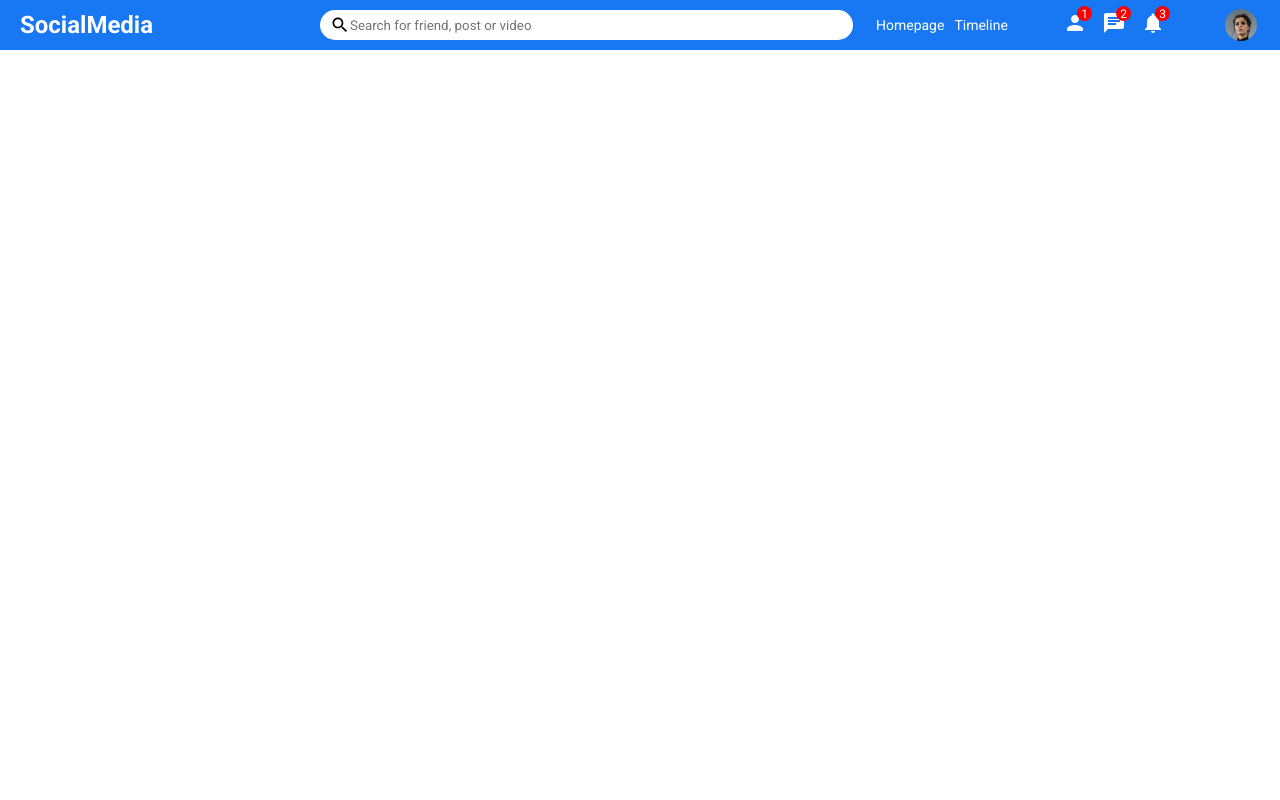
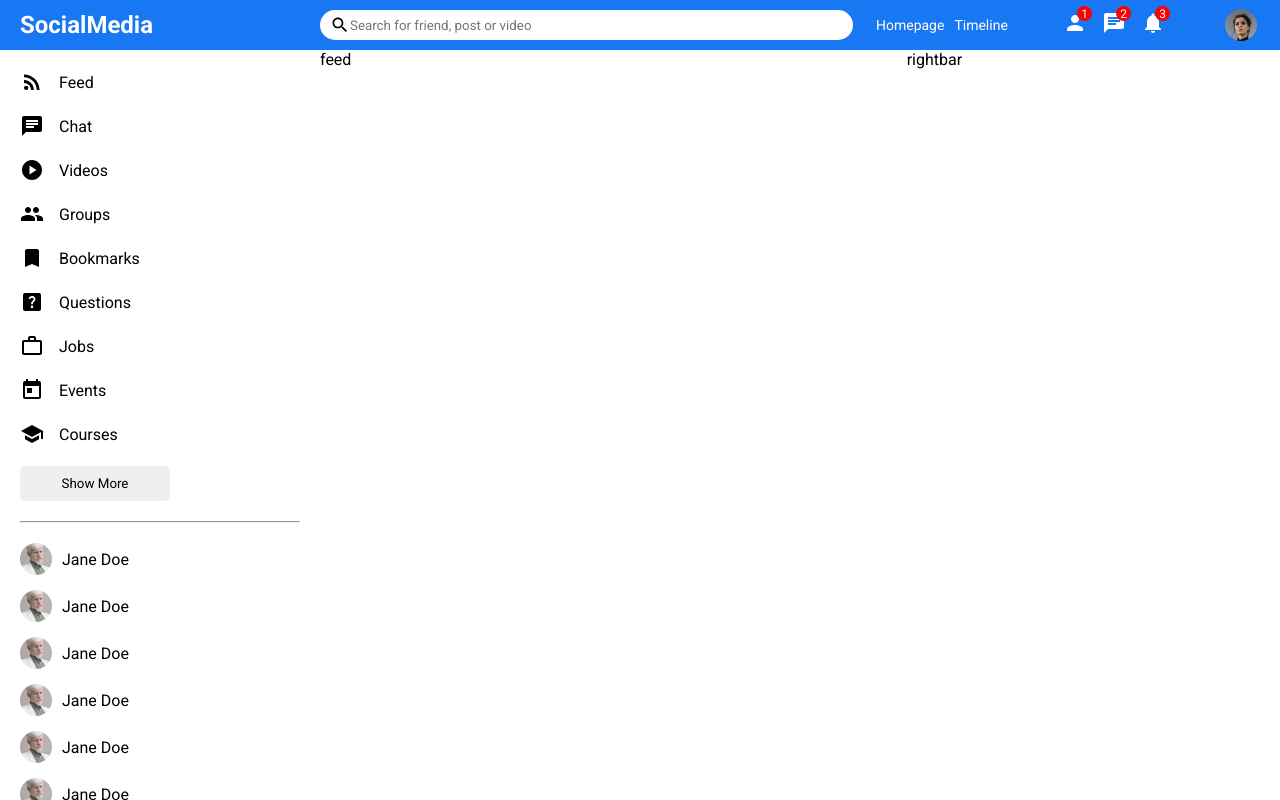
Before and after one commit to bagi24/Social-media-App, a React (Create React App) app: page / in a window 1280 px wide. Built offline with nearby package versions, Linux system fonts and the light colour scheme.

Commit message:
Add sidebar Component

```diff
--- /dev/null
+++ b/src/components/feed/Feed.jsx
@@ -0,0 +1,9 @@
+import "./feed.css";
+
+export default function Feed() {
+  return (
+    <div className="feed">
+      feed
+    </div>
+  )
+}
--- /dev/null
+++ b/src/components/feed/feed.css
@@ -0,0 +1,4 @@
+.feed {
+
+    flex: 5.5;
+}
--- /dev/null
+++ b/src/components/rightbar/Rightbar.jsx
@@ -0,0 +1,9 @@
+import "./rightbar.css";
+
+export default function Rightbar() {
+  return (
+    <div className="rightbar">
+      rightbar
+    </div>
+  )
+}
--- /dev/null
+++ b/src/components/rightbar/rightbar.css
@@ -0,0 +1,4 @@
+.rightbar {
+
+    flex: 3.5;
+}
--- /dev/null
+++ b/src/components/sidebar/Sidebar.jsx
@@ -0,0 +1,139 @@
+import "./sidebar.css"
+
+import {RssFeed,Chat, PlayCircle, People, TurnedIn, HelpCenter,WorkOutline, Today, School }from '@mui/icons-material';
+
+export default function Sidebar() {
+  return (
+    <div className="sidebar">
+     <div className="sidebarWrapp">
+<ul className="sidebarList">
+
+  <li className="sidebarListItem">
+<RssFeed  className="sidebarIcon"/>
+<span className="sidebarItemText">
+  Feed
+</span>
+  </li>
+
+  <li className="sidebarListItem">
+< Chat className="sidebarIcon"/>
+<span className="sidebarItemText">
+  Chat
+</span>
+  </li>
+
+  <li className="sidebarListItem">
+< PlayCircle className="sidebarIcon"/>
+<span className="sidebarItemText">
+  Videos
+</span>
+  </li>
+
+
+  <li className="sidebarListItem">
+< People className="sidebarIcon"/>
+<span className="sidebarItemText">
+  Groups
+</span>
+  </li>
+
+
+  <li className="sidebarListItem">
+< TurnedIn className="sidebarIcon"/>
+<span className="sidebarItemText">
+  Bookmarks
+</span>
+  </li>
+
+
+  <li className="sidebarListItem">
+< HelpCenter className="sidebarIcon"/>
+<span className="sidebarItemText">
+  Questions
+</span>
+  </li>
+
+
+  <li className="sidebarListItem">
+< WorkOutline className="sidebarIcon"/>
+<span className="sidebarItemText">
+  Jobs
+</span>
+  </li>
+
+  <li className="sidebarListItem">
+< Today className="sidebarIcon"/>
+<span className="sidebarItemText">
+  Events
+</span>
+  </li>
+
+  <li className="sidebarListItem">
+< School className="sidebarIcon"/>
+<span className="sidebarItemText">
+  Courses
+</span>
+  </li>
+
+</ul>
+
+<button className="sidebarbutton"> Show More</button>
+<hr className="sidebarHr"/>
+<ul className="sidebarFriendList">
+
+  <li className="sidebarFriend">
+
+    <img  className="sidebarFriendImg" src="/assets/persons/2.jpeg" alt="" />
+    <span className="sidebarFriendName"> Jane Doe</span>
+  </li>
+  <li className="sidebarFriend">
+
+    <img  className="sidebarFriendImg" src="/assets/persons/2.jpeg" alt="" />
+    <span className="sidebarFriendName"> Jane Doe</span>
+  </li>
+  <li className="sidebarFriend">
+
+    <img  className="sidebarFriendImg" src="/assets/persons/2.jpeg" alt="" />
+    <span className="sidebarFriendName"> Jane Doe</span>
+  </li>
+  <li className="sidebarFriend">
+
+    <img  className="sidebarFriendImg" src="/assets/persons/2.jpeg" alt="" />
+    <span className="sidebarFriendName"> Jane Doe</span>
+  </li>
+  <li className="sidebarFriend">
+
+    <img  className="sidebarFriendImg" src="/assets/persons/2.jpeg" alt="" />
+    <span className="sidebarFriendName"> Jane Doe</span>
+  </li>
+  <li className="sidebarFriend">
+
+    <img  className="sidebarFriendImg" src="/assets/persons/2.jpeg" alt="" />
+    <span className="sidebarFriendName"> Jane Doe</span>
+  </li>
+  <li className="sidebarFriend">
+
+    <img  className="sidebarFriendImg" src="/assets/persons/2.jpeg" alt="" />
+    <span className="sidebarFriendName"> Jane Doe</span>
+  </li>
+  <li className="sidebarFriend">
+
+    <img  className="sidebarFriendImg" src="/assets/persons/2.jpeg" alt="" />
+    <span className="sidebarFriendName"> Jane Doe</span>
+  </li>
+  <li className="sidebarFriend">
+
+    <img  className="sidebarFriendImg" src="/assets/persons/2.jpeg" alt="" />
+    <span className="sidebarFriendName"> Jane Doe</span>
+  </li>
+  <li className="sidebarFriend">
+
+    <img  className="sidebarFriendImg" src="/assets/persons/2.jpeg" alt="" />
+    <span className="sidebarFriendName"> Jane Doe</span>
+  </li>
+</ul>
+
+     </div>
+    </div>
+  )
+}
--- /dev/null
+++ b/src/components/sidebar/sidebar.css
@@ -0,0 +1,80 @@
+.sidebar {
+
+    flex: 3;
+    height: calc(100vh - 50px);
+   overflow: scroll;
+
+
+}
+
+::-webkit-scrollbar {
+    width: 5px;
+}
+
+::-webkit-scrollbar-track {
+    background-color: #f1f1f1;
+}
+::-webkit-scrollbar-thumb{
+   background-color: rgb(181, 177, 177);
+}
+
+.sidebarWrapp {
+
+    padding: 20px;
+
+
+}
+
+
+.sidebarList {
+    padding: 0;
+    margin: 0;
+    list-style: none;
+    ;
+}
+
+.sidebarListItem {
+    display: flex;
+    align-items: center;
+    margin-bottom: 20px;
+}
+
+.sidebarIcon {
+    margin-right: 15px;
+}
+
+.sidebarbutton {
+    width: 150px;
+    border: none;
+    padding: 10px;
+    border-radius: 5px;
+    font-weight: 500;
+}
+
+
+.sidebarHr {
+
+    margin: 20px 0 ;
+}
+
+
+.sidebarFriendList {
+    padding: 0;
+    margin: 0;
+    list-style: none;
+
+}
+.sidebarFriend {
+
+display: flex;
+align-items: center;
+margin-bottom: 15px;
+}
+
+.sidebarFriendImg {
+    width: 32px;
+    height: 32px;
+    border-radius: 50%;
+    object-fit: cover;
+    margin-right: 10px;
+}
--- a/src/pages/home/Home.js
+++ /dev/null
@@ -1,8 +0,0 @@
-import Topbar from "../../components/topbar/Topbar";
-
-
-export default function Home() {
-  return (
-    <Topbar />
-  )
-}
--- /dev/null
+++ b/src/pages/home/Home.jsx
@@ -0,0 +1,25 @@
+import Topbar from "../../components/topbar/Topbar";
+import Sidebar from "../../components/sidebar/Sidebar";
+import Feed from "../../components/feed/Feed";
+import Rightbar from "../../components/rightbar/Rightbar";
+import "./home.css";
+
+
+export default function Home() {
+  return (
+  <>
+
+  <Topbar />
+<div className="homeContainer">
+<Sidebar />
+<Feed />
+<Rightbar />
+
+</div>
+
+
+
+  </>
+  )
+
+}
--- a/src/pages/home/home.css
+++ b/src/pages/home/home.css
@@ -0,0 +1,6 @@
+.homeContainer {
+    display: flex;
+
+    width: 100%;
+
+}
```
